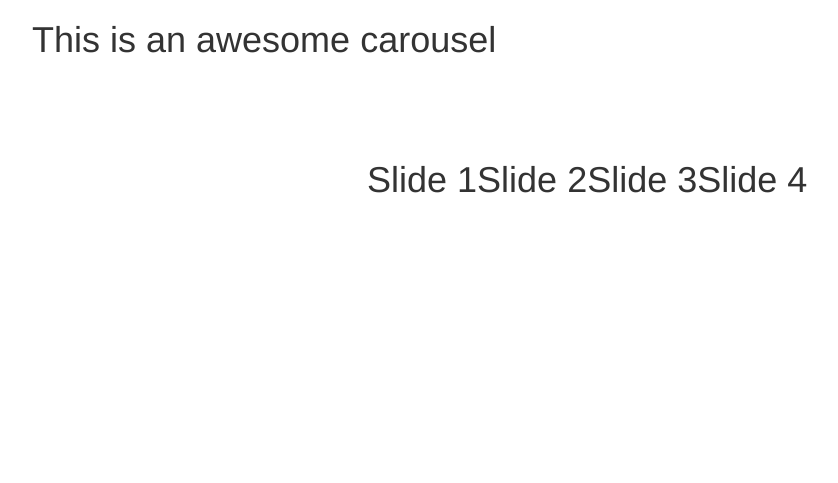
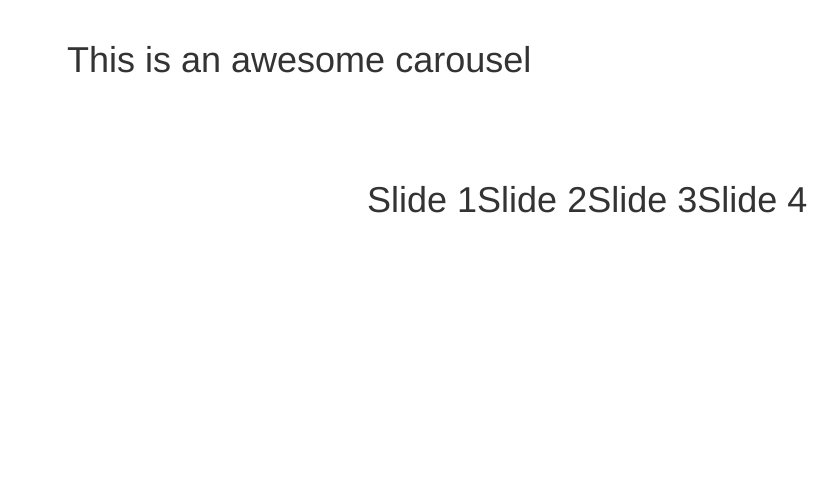
Before and after one commit to wender/wender.github.io, a plain HTML site: page angular-slide-wrapper/index.html in a window 1280 px wide. Shown: the whole page, without its empty margins (23-861 px from the left). Drawn offline with nearby package versions, Linux system fonts and the light colour scheme; some packages are replaced by stand-ins of ours; a script that the page names is missing.

Commit message:
Adding container

```diff
--- a/angular-slide-wrapper/index.html
+++ b/angular-slide-wrapper/index.html
@@ -87,6 +87,9 @@
       .slide .blue {background-color: blue;}
       .slide .yellow {background-color: yellow;}
       .slide .red {background-color: red;}
+      .container .row {
+        margin: 20px;
+      }
     </style>
     <div class="container">
     <section class="row">
```
